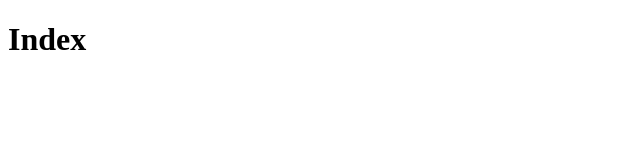
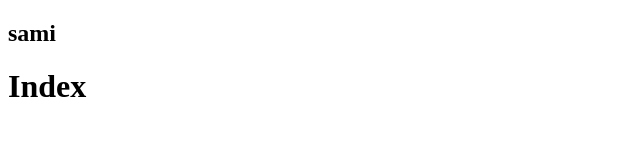
Before and after one commit to aleenalateef/gitlecture, a plain HTML site: page index.html in a window 1280 px wide. Shown: the whole page, without its empty margins (0-640 px from the left). Drawn offline with Linux system fonts and the light colour scheme.

Commit message:
update file index

```diff
--- a/index.html
+++ b/index.html
@@ -7,6 +7,7 @@
     <title>Document</title>
 </head>
 <body>
+    <h2>sami</h2>
     <h1>Index</h1>
 </body>
 </html>
```
